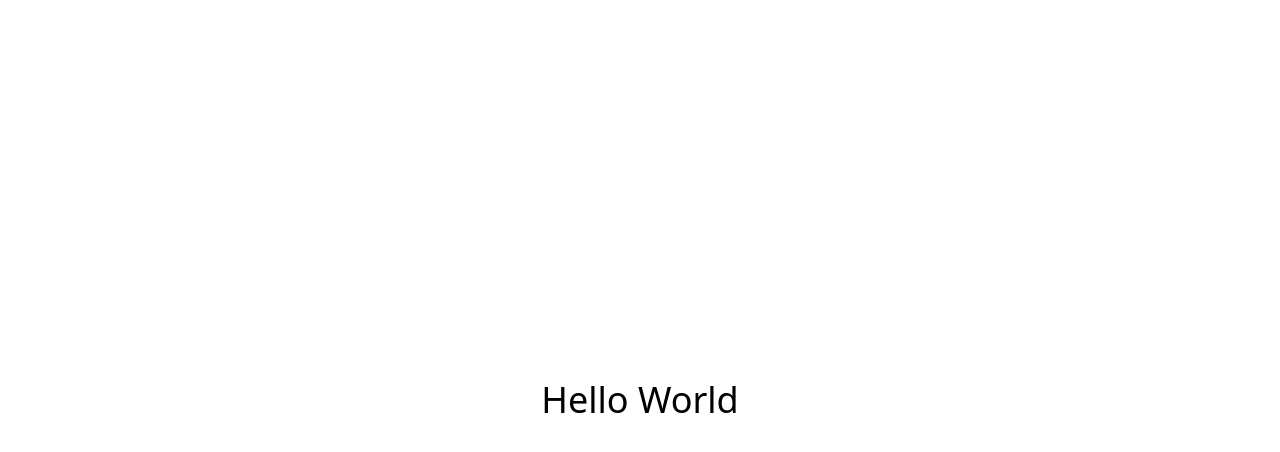
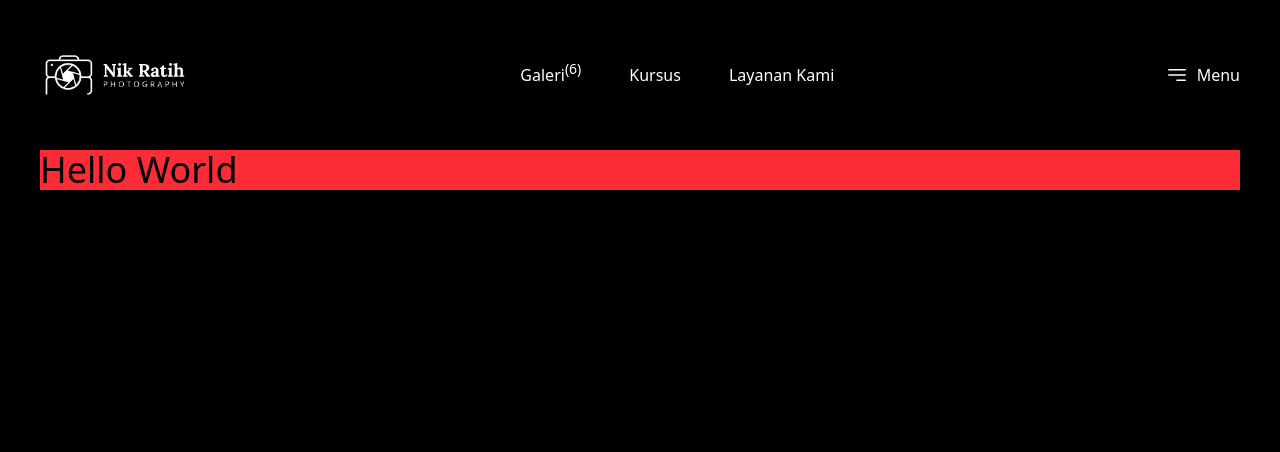
Before and after one commit to Blizbyteco/ratih-photography, a React (Vite) app: page / in a window 1280 px wide. Shown: the top 452 px of the page. Built offline with nearby package versions, Linux system fonts and the light colour scheme.

Commit message:
FEAT: Initil setup and created navbar

```diff
--- a/src/App.jsx
+++ b/src/App.jsx
@@ -1,13 +1,16 @@
-import React from 'react'
+import React from "react";
+import Navbar from "./components/Navbar";
+import Container from "./components/Container";
 
 const App = () => {
   return (
-    <div className="w-full min-h-screen flex justify-center items-center">
-      <h1 className='text-4xl'>
-        Hello World
-      </h1>
+    <div className="w-full min-h-screen bg-black">
+      <Navbar />
+      <Container>
+        <h1 className="text-4xl">Hello World</h1>
+      </Container>
     </div>
-  )
-}
+  );
+};
 
-export default App
+export default App;
--- /dev/null
+++ b/src/components/Container.jsx
@@ -0,0 +1,9 @@
+import React from 'react'
+
+export default function Container({ children }) {
+  return (
+    <div className='max-w-[1200px] mx-auto min-h-full bg-red-500'>
+            {children}
+    </div>
+  )
+}
--- /dev/null
+++ b/src/components/Navbar.jsx
@@ -0,0 +1,38 @@
+import React from "react";
+
+export default function Navbar() {
+  return (
+    <div className="max-w-[1200px] mx-auto flex justify-between items-center">
+      <img src="/images/logo.svg" alt="logo" className="size-[150px]" />
+      <div className="flex gap-x-12">
+        <a href="" className="text-white">
+          Galeri
+          <sup className="text-sm">(6)</sup>
+        </a>
+        <a href="" className="text-white">
+          Kursus
+        </a>
+        <a href="" className="text-white">
+          Layanan Kami
+        </a>
+      </div>
+      <button className="flex gap-x-2 text-white">
+        <svg
+          xmlns="http://www.w3.org/2000/svg"
+          fill="none"
+          viewBox="0 0 24 24"
+          strokeWidth={1.5}
+          stroke="white"
+          className="size-6"
+        >
+          <path
+            strokeLinecap="round"
+            strokeLinejoin="round"
+            d="M3.75 6.75h16.5M3.75 12h16.5M12 17.25h8.25"
+          />
+        </svg>
+        Menu
+      </button>
+    </div>
+  );
+}
--- a/src/index.css
+++ b/src/index.css
@@ -1 +1,10 @@
 @import "tailwindcss";
+
+
+@layer base {
+    * {
+        margin: 0;
+        padding: 0;
+        box-sizing: border-box;
+    }
+}
```
Also changed, not shown: public/images/logo.svg (added), 1 other file (tests, documents, lock files or other folders).
